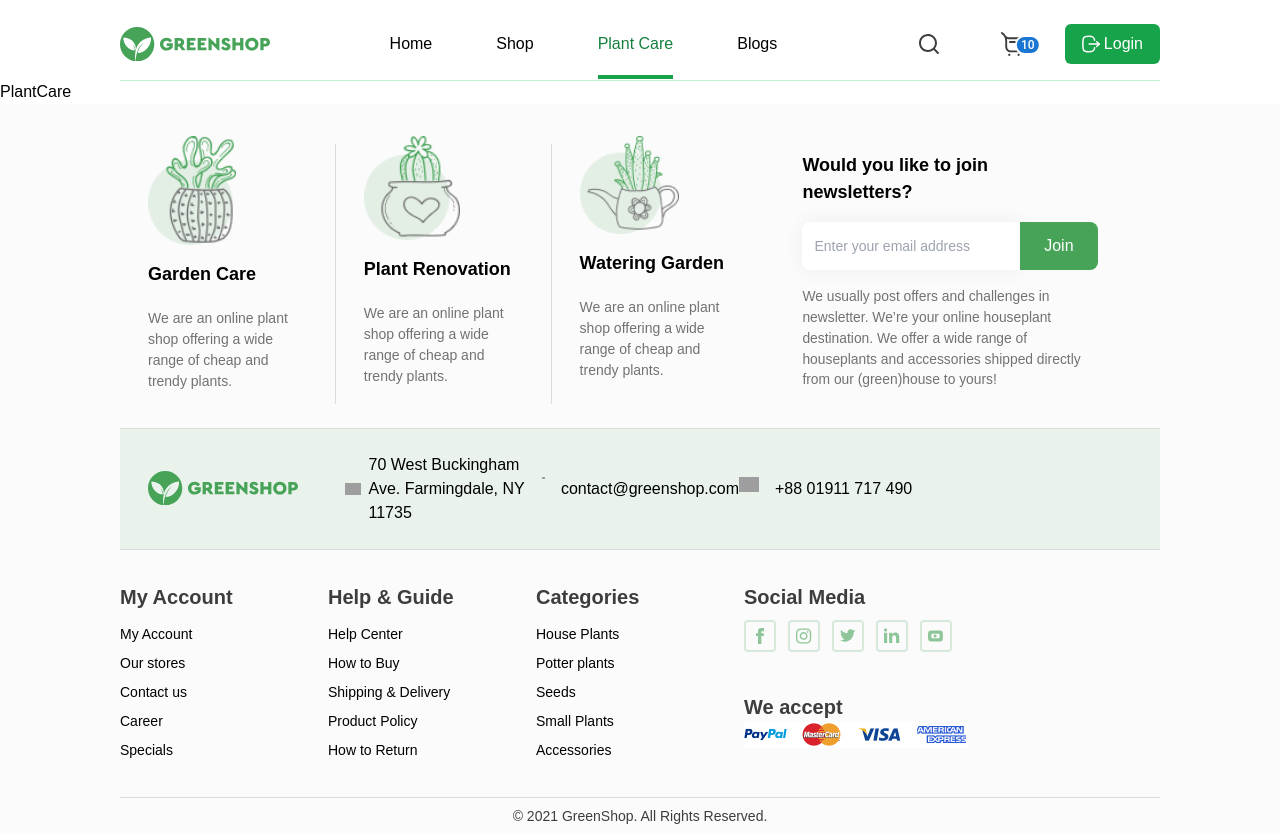
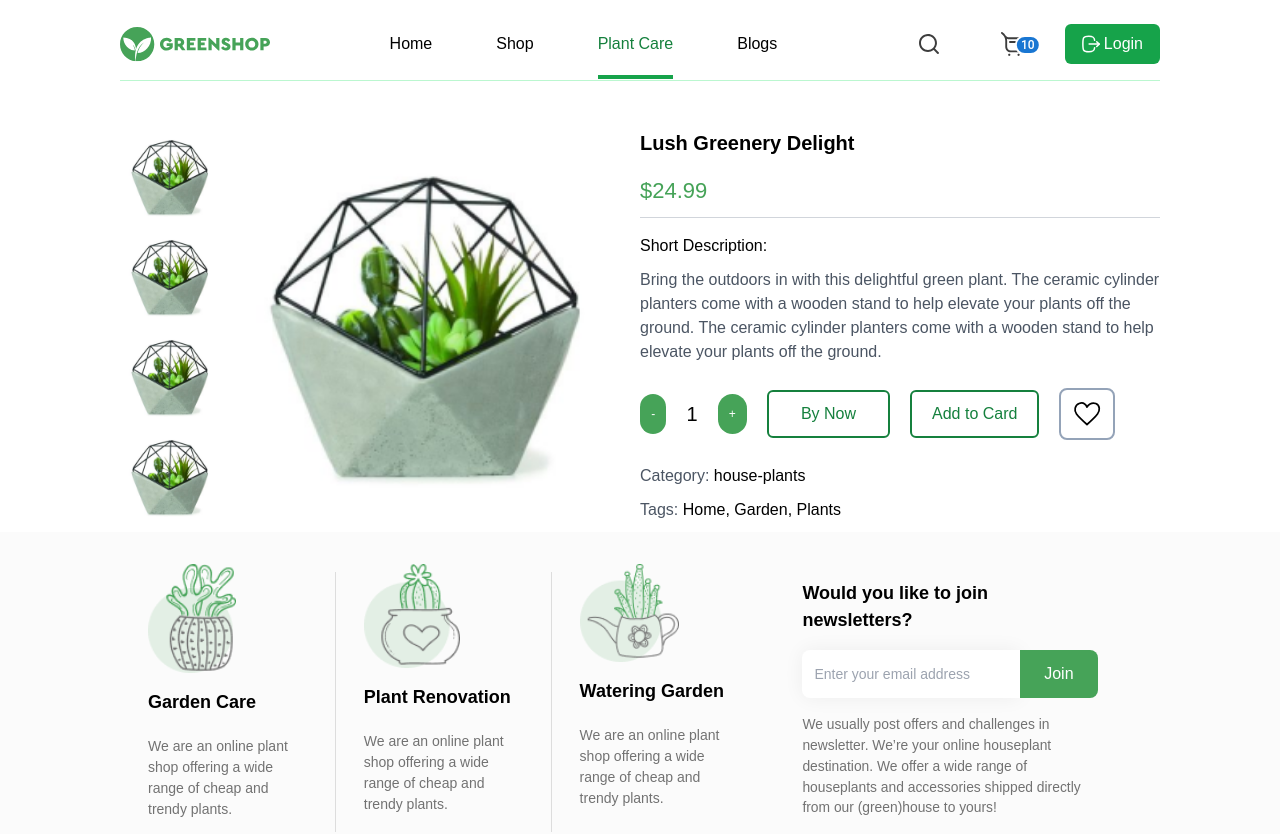
Before and after one commit to YahyobekRahimov/greenshop, a React (Vite) app: page /plant-care in a window 1280 px wide. Shown: the top 834 px of the page. Built offline with nearby package versions, Linux system fonts and the light colour scheme; grey boxes are pictures that could not be loaded; a web font is replaced by a local one.

Commit message:
add card

```diff
--- a/src/pages/PlantCare.jsx
+++ b/src/pages/PlantCare.jsx
@@ -1,3 +1,11 @@
+import ProductDetails from "./ProductView";
+import Container from "../components/Container";
 export default function PlantCare() {
-   return <div>PlantCare</div>;
+   return (
+      <Container>
+         <div>
+            <ProductDetails />
+         </div>
+      </Container>
+   );
 }
```
